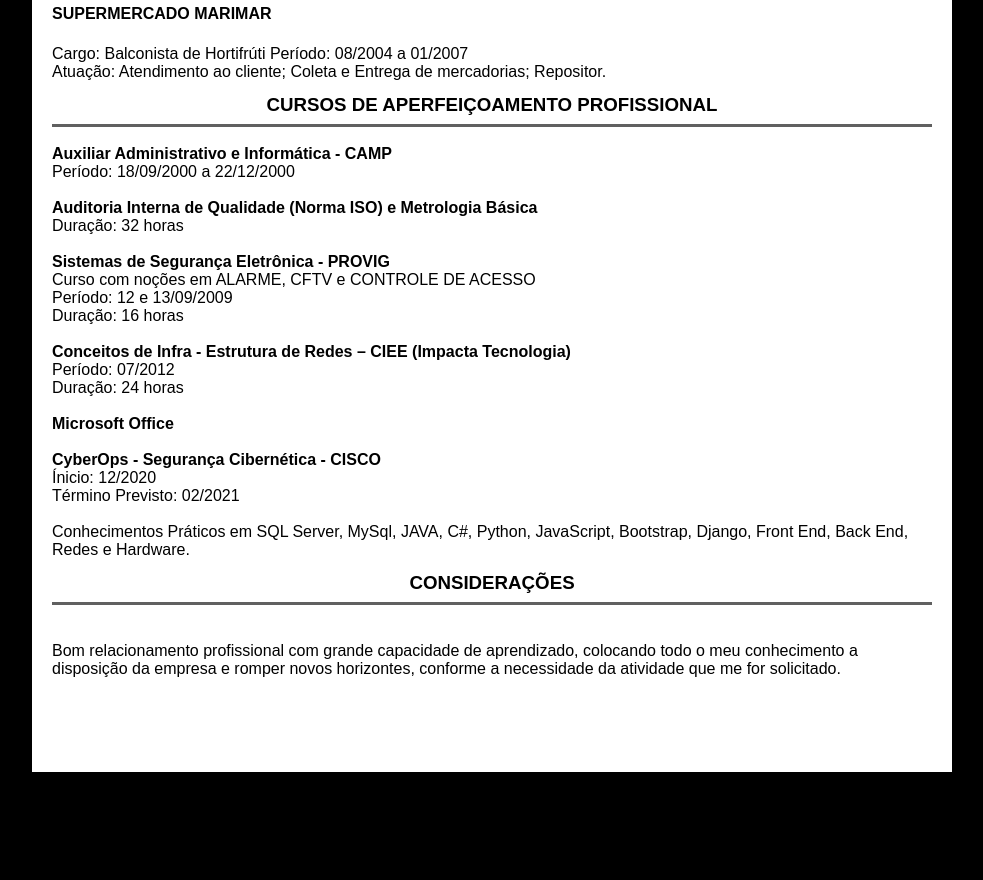
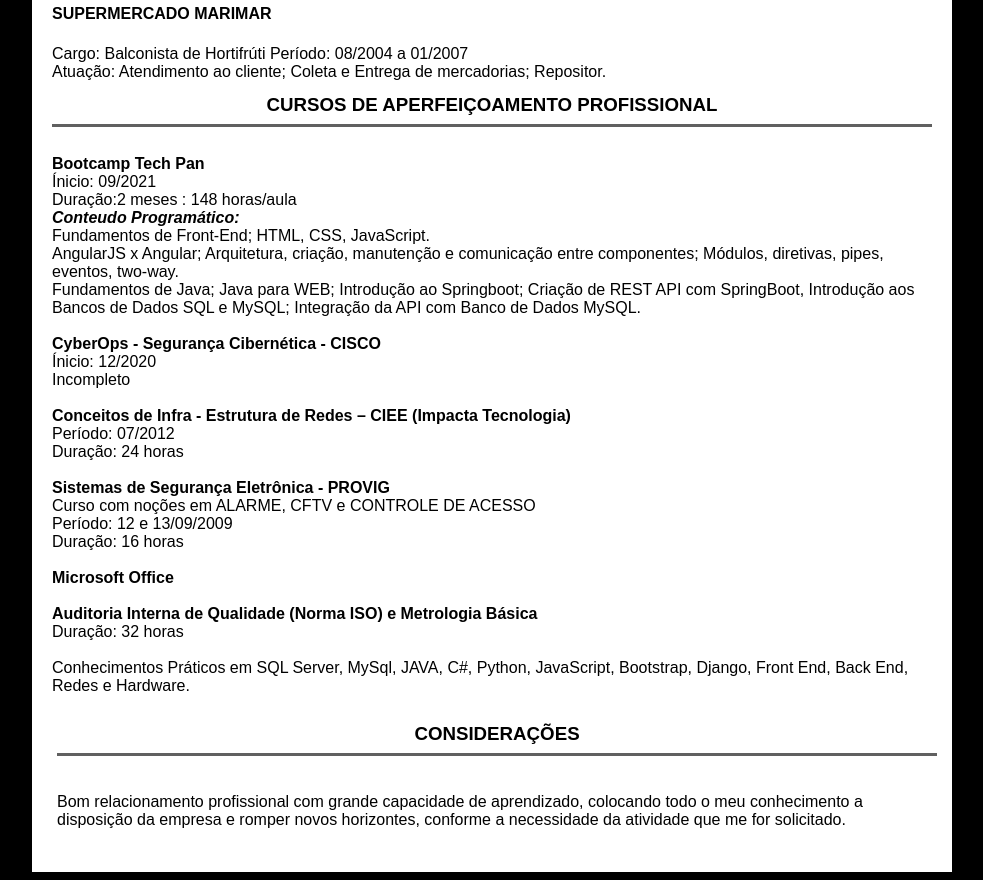
Before and after one commit to henrimory/projeto-vitae, a plain HTML site: page index.html in a window 1280 px wide. Shown: the part 1260-2140 px from the top of the page, without its empty margins (148-1131 px from the left). Before the commit the page ends 2040 px from the top, so only its background shows below. Drawn offline with Linux system fonts and the light colour scheme.

Commit message:
Atualização

```diff
--- a/css/arquivo.css
+++ b/css/arquivo.css
@@ -1,4 +1,14 @@
+/* {
+	margin: 0;
+	padding: 0;
+	outline: 0;
+	box-sizing: border-box;
+  }
+*/
+
+
 body{
+	/*min-height: 100%;*/
 	background-color:#000000;
 }
 
@@ -13,7 +23,7 @@ body{
 
 div#interface {
 	width: 900px;
-	height: 2024px;
+	height: 2124px;
 	background-color: #ffffff;
 	margin: -20px auto 0px auto;
 	box-shadow: 0px 0px 10px rgba(0,0,0,.5);
@@ -62,7 +72,7 @@ header div#objetivo{
 	width: 880px;
 	margin-left: 10px;
 	margin-top: 190px;
-	margin-bottom: 10px;
+	margin-bottom: 15px;
 	text-align:center;
 	font-family: arial;
 	font-size: 8;
@@ -71,7 +81,7 @@ section div#linha{
 	/*border-bottom: 3px #606060 solid;*/
 	height: 40px;
 	width: -880px;
-	margin-top: 650px;
+
 
 }
 section div#formacao{
@@ -157,19 +167,19 @@ section div#aperfeicoamento{
 
 }
 section div#cursos{
+
 	text-align: left;
 	margin-left: 10px;
 	font-family: arial;
 	font-size: 8;
-	margin-top: 0px;
+	margin-top: 10px;
 
 }
 
 .cons{
-	border-bottom: 3px #606060 solid;
 	text-align:left;
-	margin-top: -5px;
-	margin-left: 10px;
+	margin-top: 15px;
+	margin-left: 15px;
 	font-family: arial;
 	font-size: 8;
 	height: 30px;
--- a/index.html
+++ b/index.html
@@ -30,7 +30,7 @@
 						<b>LinkeDin:</b>  <a href="https://www.linkedin.com/in/henrique-mory/" target=_blank>https://www.linkedin.com/in/henrique-mory/</a>
 				</div>
 				<div id="objetivo">
-					<h3>OBJETIVO: Desenvolvedor Jr. / Infra Estrutura / Suporte (N1)</h3>
+					<h3>OBJETIVO: Desenvolvedor Jr.</h3>
 
 				</div>
 			<div id="linha"></div>
@@ -85,28 +85,40 @@
 				</div>
 
 				<div id="cursos">
-					<br><strong>Auxiliar Administrativo e Informática - CAMP </strong><br>
-					Período: 18/09/2000 a 22/12/2000<br><br>
+					<br>
 
-					<strong> Auditoria Interna de Qualidade (Norma ISO) e Metrologia Básica </strong><br>
-					Duração: 32 horas<br><br>
+					<strong>Bootcamp Tech Pan</strong><br>
+					Ínicio: 09/2021<br>
+					Duração:2 meses : 148 horas/aula<br>
+					<strong><i>Conteudo Programático: </i></strong><br>
+					Fundamentos de Front-End; HTML, CSS, JavaScript.<br>
+					AngularJS x Angular;
+					Arquitetura, criação, manutenção e comunicação entre componentes;
+					Módulos, diretivas, pipes, eventos, two-way.<br>
+					Fundamentos de Java;
+					Java para WEB;
+					Introdução ao Springboot;
+					Criação de REST API com	SpringBoot,
+					Introdução aos Bancos de Dados SQL e MySQL;
+					Integração da API com Banco de Dados MySQL.<br><br>
+
+					<strong>CyberOps - Segurança Cibernética - CISCO</strong><br>
+					Ínicio: 12/2020<br>
+					Incompleto<br><br>
+
+					<strong>Conceitos de Infra - Estrutura de Redes – CIEE (Impacta Tecnologia)</strong><br>
+					Período: 07/2012<br>
+					Duração: 24 horas<br><br>
 
 					<strong>Sistemas de Segurança Eletrônica - PROVIG</strong><br>
 					Curso com noções em ALARME, CFTV e CONTROLE DE ACESSO<br>
 					Período: 12 e 13/09/2009<br>
 					Duração: 16 horas<br><br>
 
-					<strong>Conceitos de Infra - Estrutura de Redes – CIEE (Impacta Tecnologia)</strong><br>
-					Período: 07/2012<br>
-					Duração: 24 horas<br><br>
-
 					<strong> Microsoft Office</strong><br><br>
 
-					<strong>CyberOps - Segurança Cibernética - CISCO</strong><br>
-					Ínicio: 12/2020<br>
-					Término Previsto: 02/2021<br><br>
-
-
+					<strong> Auditoria Interna de Qualidade (Norma ISO) e Metrologia Básica </strong><br>
+					Duração: 32 horas<br><br>
 
 					Conhecimentos Práticos em SQL Server, MySql, JAVA, C#, Python, JavaScript, Bootstrap, Django, Front End, Back End, Redes e Hardware.<br><br>
 				</div>
```
